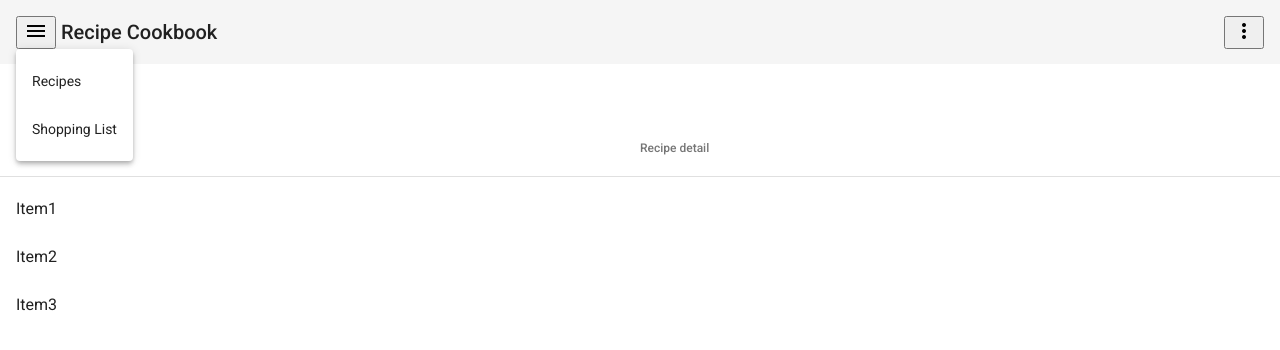
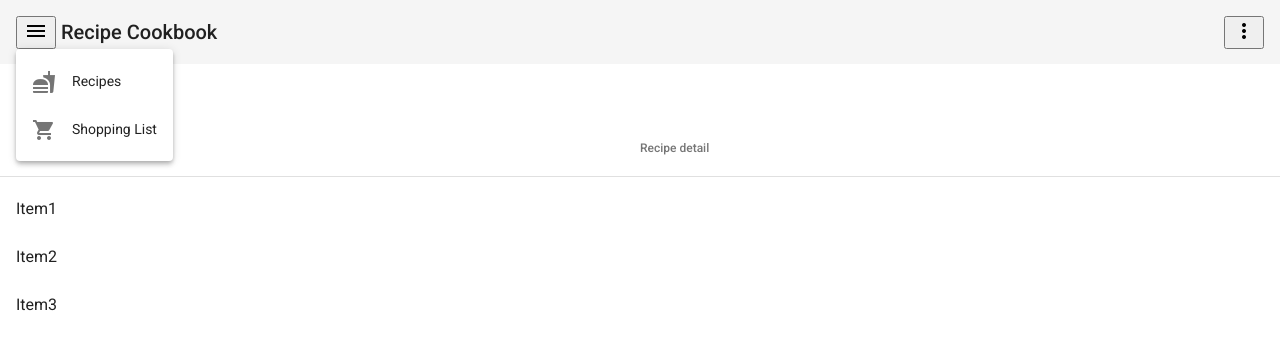
Before and after one commit to Nishita424/ng-handson, an Angular app in the folder ng-handson/: page / in a window 1280 px wide. Both pictures are taken after a click on the button "menu". Shown: the top 350 px of the page. Built offline with nearby package versions, Linux system fonts and the light colour scheme.

Commit message:
Updated header with extra icons, removed some test content

```diff
--- a/ng-handson/src/app/header/header.component.html
+++ b/ng-handson/src/app/header/header.component.html
@@ -8,8 +8,12 @@
     <mat-icon>menu</mat-icon>
   </button>
   <mat-menu #menu="matMenu">
-    <button mat-menu-item>Recipes</button>
-    <button mat-menu-item>Shopping List</button>
+    <button mat-menu-item>
+      <mat-icon>fastfood</mat-icon> <span>Recipes</span>
+    </button>
+    <button mat-menu-item>
+      <mat-icon>shopping_cart</mat-icon> <span>Shopping List</span>
+    </button>
   </mat-menu>
   &nbsp;
   <span>Recipe Cookbook</span>
--- a/ng-handson/src/app/recipes/recipes.component.html
+++ b/ng-handson/src/app/recipes/recipes.component.html
@@ -1,7 +1,6 @@
 <app-recipe-list></app-recipe-list>
 
-<mat-table [dataSource]="dataSource">
-  <!-- User name Definition -->
+<mat-table>
   <ng-container matColumnDef="recipe-list">
     <mat-header-cell *matHeaderCellDef> Recipe list </mat-header-cell>
     <mat-cell *matCellDef="let row">
--- a/ng-handson/src/app/recipes/recipes.component.ts
+++ b/ng-handson/src/app/recipes/recipes.component.ts
@@ -6,6 +6,11 @@ import { Component, OnInit } from '@angular/core';
   styleUrls: ['./recipes.component.css'],
 })
 export class RecipesComponent implements OnInit {
+  dataSource = [
+    { username: 'A', age: 30, title: 'Title1' },
+    { username: 'B', age: 31, title: 'Title2' },
+    { username: 'C', age: 32, title: 'Title3' },
+  ];
   constructor() {}
 
   ngOnInit(): void {}
```
